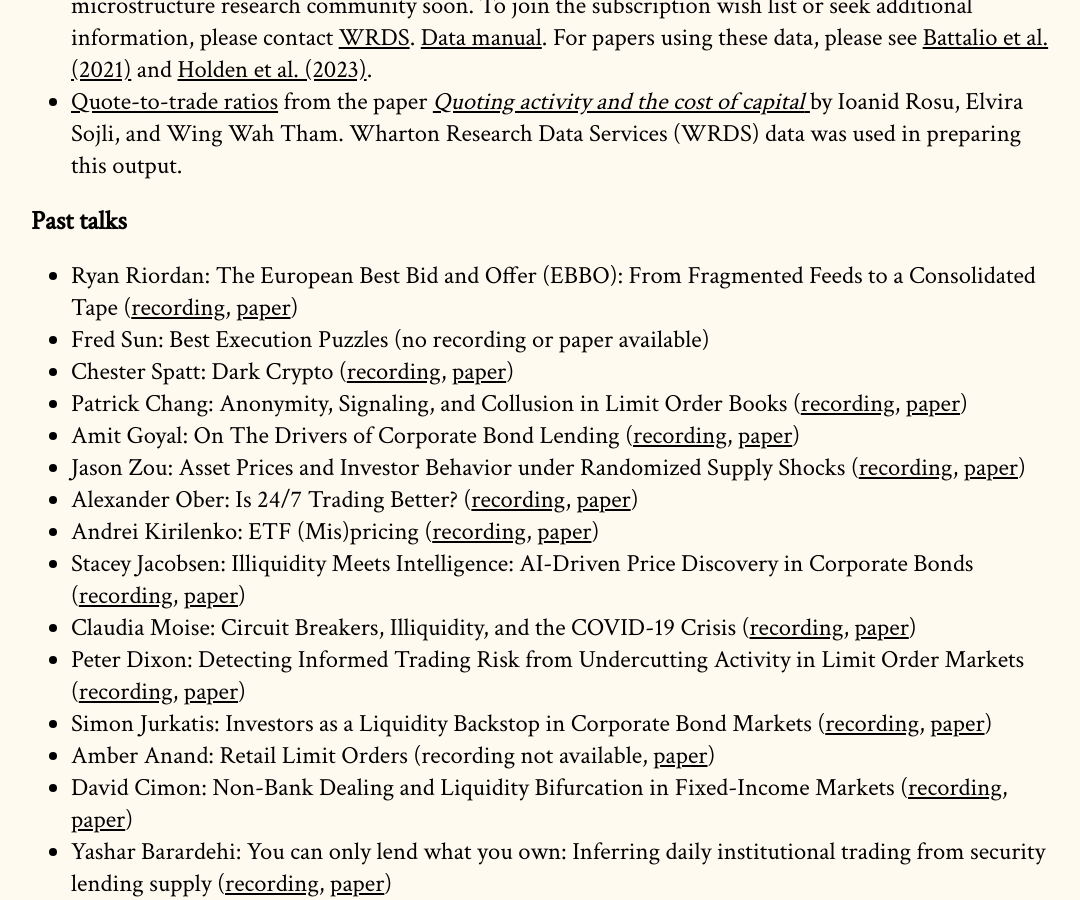
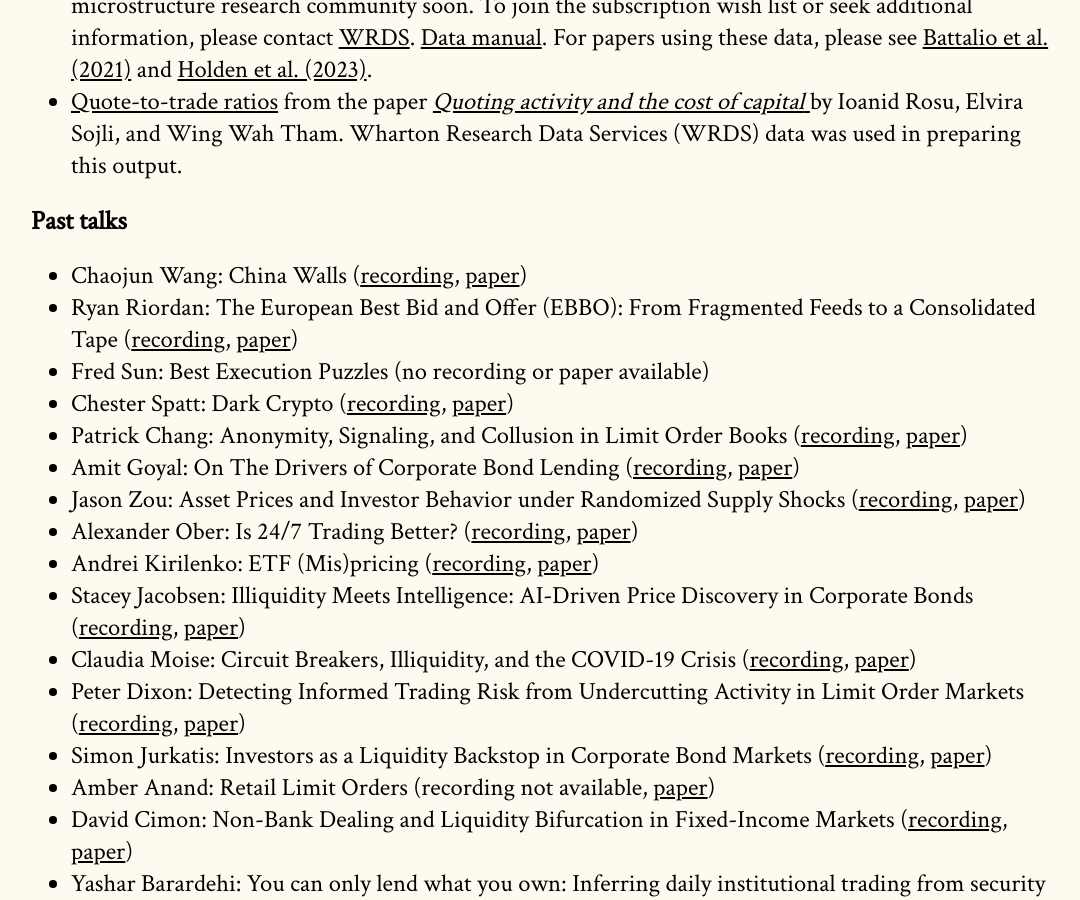
Before and after one commit to cpfiffer/microstructure.exchange, a Jekyll site: the page built from index.md, in a window 1280 px wide and 900 px high, scrolled down 2730 px. Shown: the whole window, without its empty margins (97-1177 px from the left). Built offline with Jekyll 4.4.1, drawn with Linux system fonts in a browser that asks for light colours; some web fonts are replaced.

Commit message:
Update index.md

```diff
--- a/index.md
+++ b/index.md
@@ -73,7 +73,7 @@ The Microstructure Exchange will host resources, tools, and data for microstruct
 - [Quote-to-trade ratios](https://drive.google.com/file/d/1H8wMvA_59-N5Y_xiDPGTbpBsX5BFwOIV/view) from the paper [_Quoting activity and the cost of capital_ ](https://papers.ssrn.com/sol3/papers.cfm?abstract_id=3005928) by Ioanid Rosu, Elvira Sojli, and Wing Wah Tham. Wharton Research Data Services (WRDS) data was used in preparing this output.
 
 ## Past talks
-
+- Chaojun Wang: China Walls ([recording](https://youtu.be/_pdbnr4rOug), [paper](https://microstructure.exchange/papers/ChinaWalls.pdf))
 - Ryan Riordan: The European Best Bid and Offer (EBBO): From Fragmented Feeds to a Consolidated Tape ([recording](https://www.youtube.com/watch?v=U_aOJ6MN5aI), [paper](https://microstructure.exchange/papers/ebbo_20260313.pdf))
 - Fred Sun: Best Execution Puzzles (no recording or paper available)
 - Chester Spatt: Dark Crypto ([recording](https://youtu.be/0KBs4oQ9w9w), [paper](https://papers.ssrn.com/sol3/papers.cfm?abstract_id=5186551))
```
